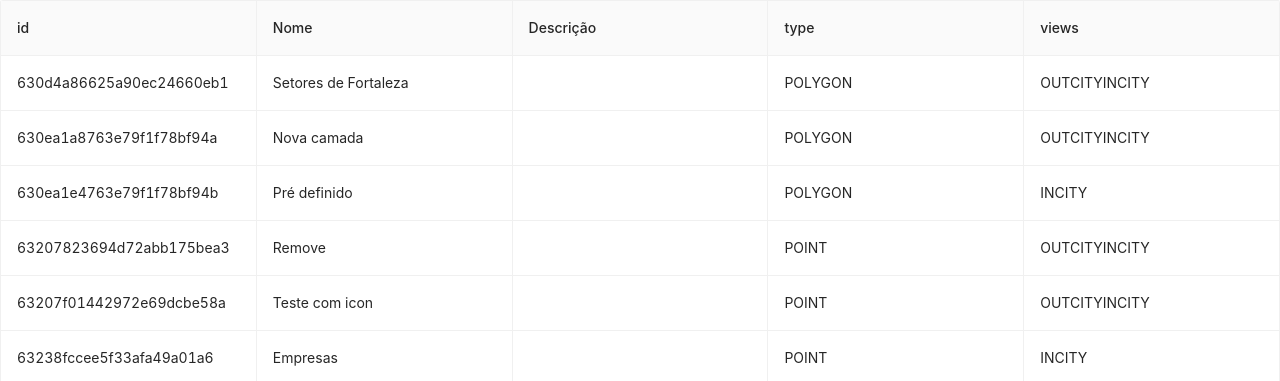
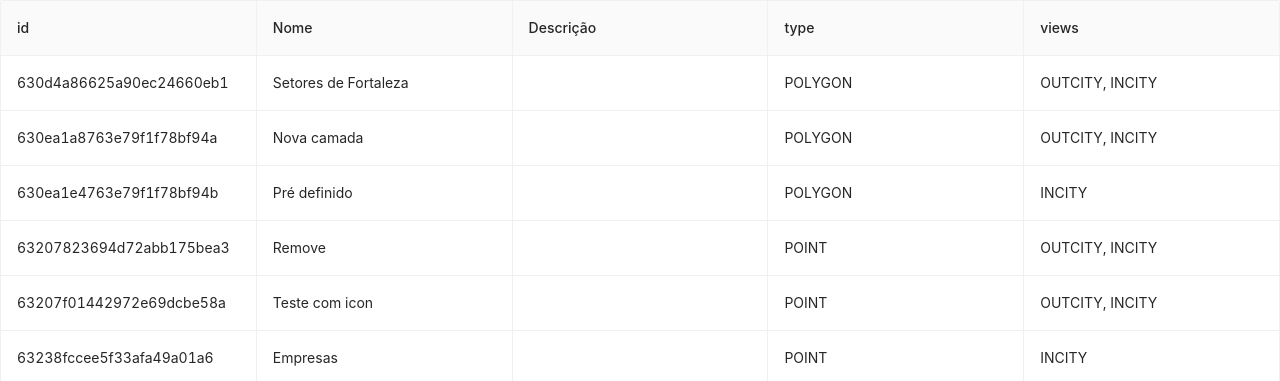
Before and after one commit to rauzola/table, a Next.js app: page /new-table in a window 1280 px wide. Shown: the top 381 px of the page. Built offline with nearby package versions, Linux system fonts and the light colour scheme.

Commit message:
14/10/2020 upadate table

```diff
--- a/package.json
+++ b/package.json
@@ -13,8 +13,8 @@
     "antd": "^4.23.4",
     "axios": "^0.27.2",
     "next": "12.3.1",
-    "react": "18.2.0",
-    "react-dom": "18.2.0",
+    "react": "^18.2.0",
+    "react-dom": "^18.2.0",
     "react-drag-listview": "^0.2.1",
     "react-resizable": "^3.0.4",
     "resizable-antd-table": "^1.0.1"
--- a/src/components/NewTable.tsx
+++ b/src/components/NewTable.tsx
@@ -9,7 +9,6 @@ type TableProps<T> = {
     columns: ColumnsType<IColumn>;
     isResizable: boolean;
 }
-
 
 export type IColumn = {
     title: string;
@@ -51,10 +50,8 @@ const ResizableTitle = (
     );
 };
 
-
 export const NewTable = <T extends unknown>
     ({ data, columns, isResizable }: TableProps<T>) => {
-
 
     const [newColumns, setNewColumns] = useState<ColumnsType<IColumn>>([...columns]);
 
@@ -106,6 +103,4 @@ export const NewTable = <T extends unknown>
             </>
         )
     }
-
-
 }
--- a/src/pages/new-table.tsx
+++ b/src/pages/new-table.tsx
@@ -12,8 +12,6 @@ interface ILayer {
     type?: string;
     view?: string;
 }
-
-
 
 const ResizableTitle = (
     props: React.HTMLAttributes<any> & {
@@ -39,45 +37,94 @@ const ResizableTitle = (
     );
 };
 
+export default function newTable() {
+    const layers = data.data.layerCatalogs;
+    // let newArray: ILayer[] = [];
+
+    const newArray = layers?.items?.map(({ ...item }) => ({
+        ...item,
+        views: item.views.join(', ')
+      }));
 
 
-export default function newTable() {
+    // layers.items.forEach(function (item) {
+    //     // console.log(item)
+    //     let views = item.views.join(', ');
+
+    //     let count = 0;
+    //     item.views.map(function (view) {
+    //         views = views.concat(view);
+    //         count++;
+
+    //         if (count + 1) < item.views.length) {
+    //             //         views += ', ';
+    //             //     }
+    //         }
+
+    //         // for (let key in item.views) {
+    //         //     debugger;
+    //         //     console.log(key);
+    //         //     views += item.views[key];
+
+    //         //     // console.log(key)
+    //         //     if ((parseInt(key) + 1) < item.views.length) {
+    //         //         views += ', ';
+    //         //     }
+    //         // }
 
 
-    const layers = data.data.layerCatalogs;
-    // console.log(layer.items[0].views.join());
+    //         const newItem = {
+    //             id: item.id,
+    //             name: item.name,
+    //             description: item.description,
+    //             type: item.type,
+    //             views: views
+    //         }
+    //         // console.log(newItem);
+    //         newArray.push(newItem);
 
-    // const newColumns = [...layer.items];
-    // newColumns[index] = {
-    //     ...newColumns[index],
-    // };
+    //     });
 
 
 
-    let views = "";
-
-    for (let key in layers.items[0].views) {
-        views += layers.items[0].views[key];
-
-        console.log(key)
-        if ((parseInt(key) + 1) < layers.items[0].views.length) {
-            views += ', ';
-        }
-    }
-
-        console.log(views);
-
-        // const myArr = layers.items[0].views;
-
-        // const myArrStr = JSON.stringify(myArr);
-
-        // console.log(myArrStr);
-
-        // var objeto = JSON.parse(myArrStr);
-
-        // console.log(objeto);
 
 
+
+
+
+        // console.log(layers.items[0].views.join());
+        // let newColumns = [...layers.items];
+        // newColumns = {
+        //     ...newColumns,
+        // };
+
+
+
+
+        // let viewsa = [views, ...layers.items];
+        // console.log(viewsa);
+
+        // layers.items = [...layers.items]
+
+        // layers.items.push(newItem)
+
+        // let id;
+        // let name;
+        // let description;
+        // let type;
+        // let asd;
+
+
+        // const newItem = {
+        //     id: layers.items[0].id,
+        //     name: layers.items[0].name,
+        //     description: layers.items[0].description,
+        //     type: layers.items[0].type,
+        //     viewsa: viewsa
+        // }
+
+        // console.log(snewItem)
+        //   newArray.push(newItem);
 
         const columns: IColumn[] = [
             {
@@ -120,10 +167,9 @@ export default function newTable() {
         return (
             <>
                 <NewTable<ILayer>
-                    data={layers.items}
+                    data={newArray}
                     columns={columns}
                     isResizable={true}
-
                 />
             </>
         )
```
Also changed, not shown: 1 other file (tests, documents, lock files or other folders).
